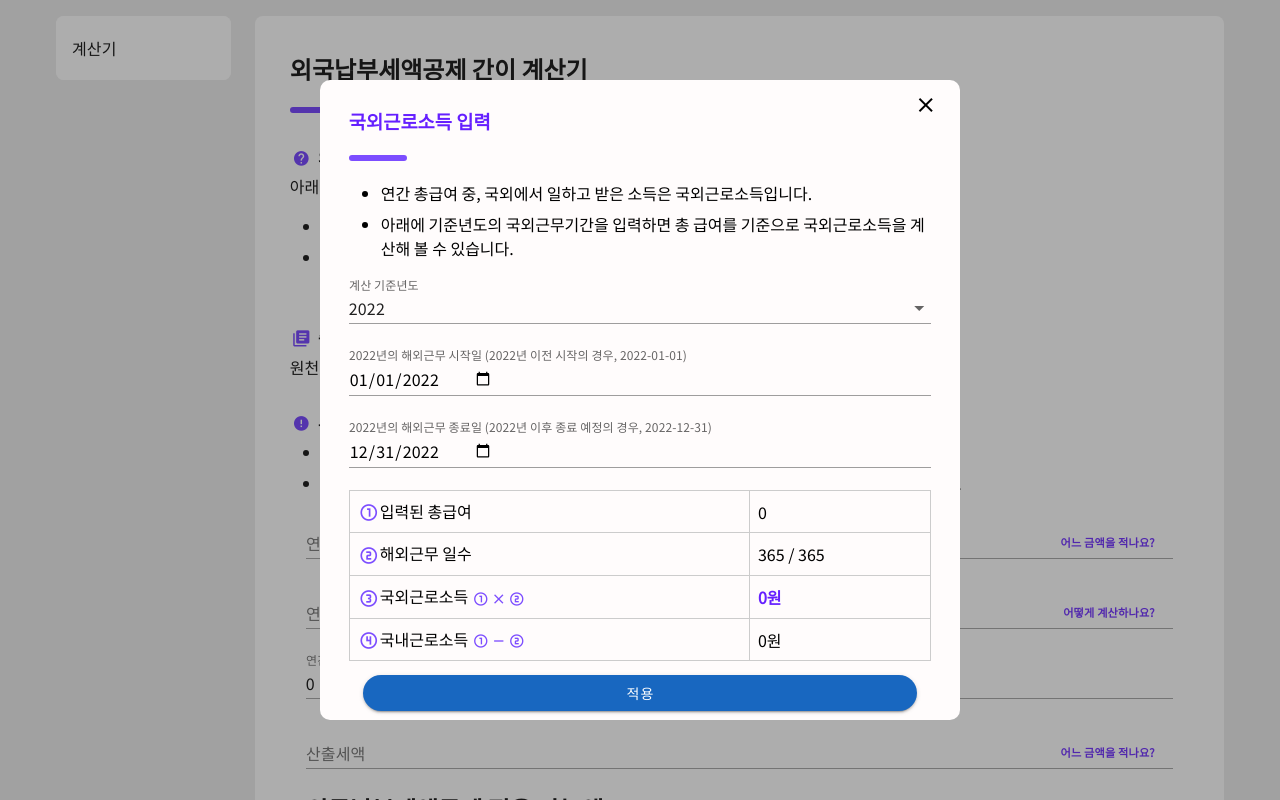
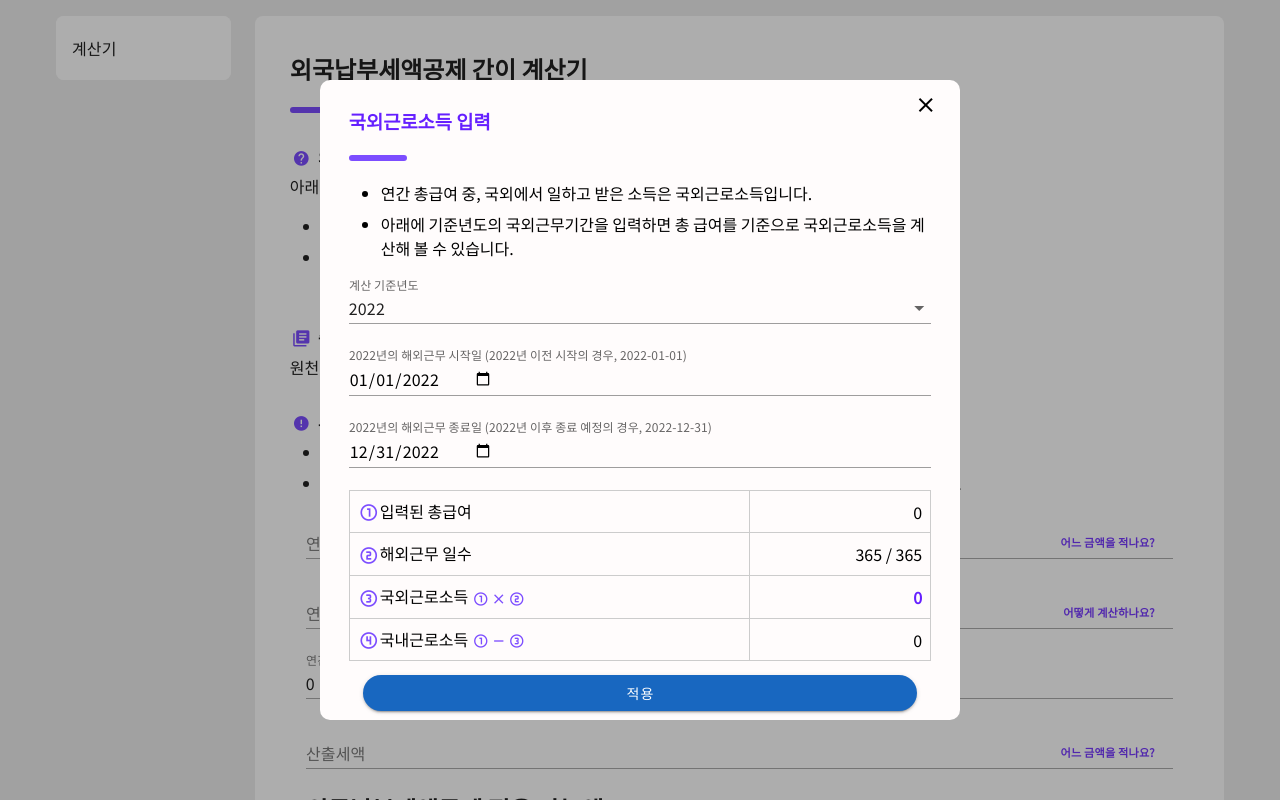
Before and after one commit to monguriman/kr-tax, a Vue app: page / in a window 1280 px wide. Both pictures are taken after a click on the element "어떻게 계산하나요?". Built offline with nearby package versions, Linux system fonts and the light colour scheme.

Commit message:
표 내의 숫자를 오른쪽 텍스트 정렬

```diff
--- a/src/components/ForeignIncomeGuideModal.vue
+++ b/src/components/ForeignIncomeGuideModal.vue
@@ -34,7 +34,14 @@
       />
     </v-form>
     <div>
-      <span v-if="inputError"><v-icon icon='mdi-alert' class="icon" color="yellow-darken-3" size="small"/>{{ inputError }}</span>
+      <span v-if="inputError"
+        ><v-icon
+          icon="mdi-alert"
+          class="icon"
+          color="yellow-darken-3"
+          size="small"
+        />{{ inputError }}</span
+      >
     </div>
     <div v-if="!inputError">
       <table>
@@ -46,7 +53,9 @@
               size="small"
             />입력된 총급여
           </td>
-          <td>{{ Number(value).toLocaleString() }}</td>
+          <td style="text-align: right">
+            {{ Number(value).toLocaleString() }}
+          </td>
         </tr>
         <tr>
           <td>
@@ -56,7 +65,9 @@
               size="small"
             />해외근무 일수
           </td>
-          <td>{{ foreignDays }} / {{ daysInSelectedYear }}</td>
+          <td style="text-align: right">
+            {{ foreignDays }} / {{ daysInSelectedYear }}
+          </td>
         </tr>
         <tr>
           <td>
@@ -64,7 +75,8 @@
               icon="mdi-numeric-3-circle-outline"
               class="number-icon"
               size="small"
-            />국외근로소득 <v-icon
+            />국외근로소득
+            <v-icon
               icon="mdi-numeric-1-circle-outline"
               class="number-icon"
               size="x-small"
@@ -78,10 +90,10 @@
               size="x-small"
             />
           </td>
-          <td>
-            <span class="emphasis-text"
-              >{{ foreignIncome.toLocaleString() }}원</span
-            >
+          <td style="text-align: right">
+            <span class="emphasis-text">{{
+              foreignIncome.toLocaleString()
+            }}</span>
           </td>
         </tr>
         <tr>
@@ -90,7 +102,8 @@
               icon="mdi-numeric-4-circle-outline"
               class="number-icon"
               size="small"
-            />국내근로소득 <v-icon
+            />국내근로소득
+            <v-icon
               icon="mdi-numeric-1-circle-outline"
               class="number-icon"
               size="x-small"
@@ -99,12 +112,14 @@
               class="number-icon"
               size="x-small"
             /><v-icon
-              icon="mdi-numeric-2-circle-outline"
+              icon="mdi-numeric-3-circle-outline"
               class="number-icon"
               size="x-small"
             />
           </td>
-          <td>{{ (annualIncome - foreignIncome).toLocaleString() }}원</td>
+          <td style="text-align: right">
+            {{ (annualIncome - foreignIncome).toLocaleString() }}
+          </td>
         </tr>
       </table>
       <v-btn
```
